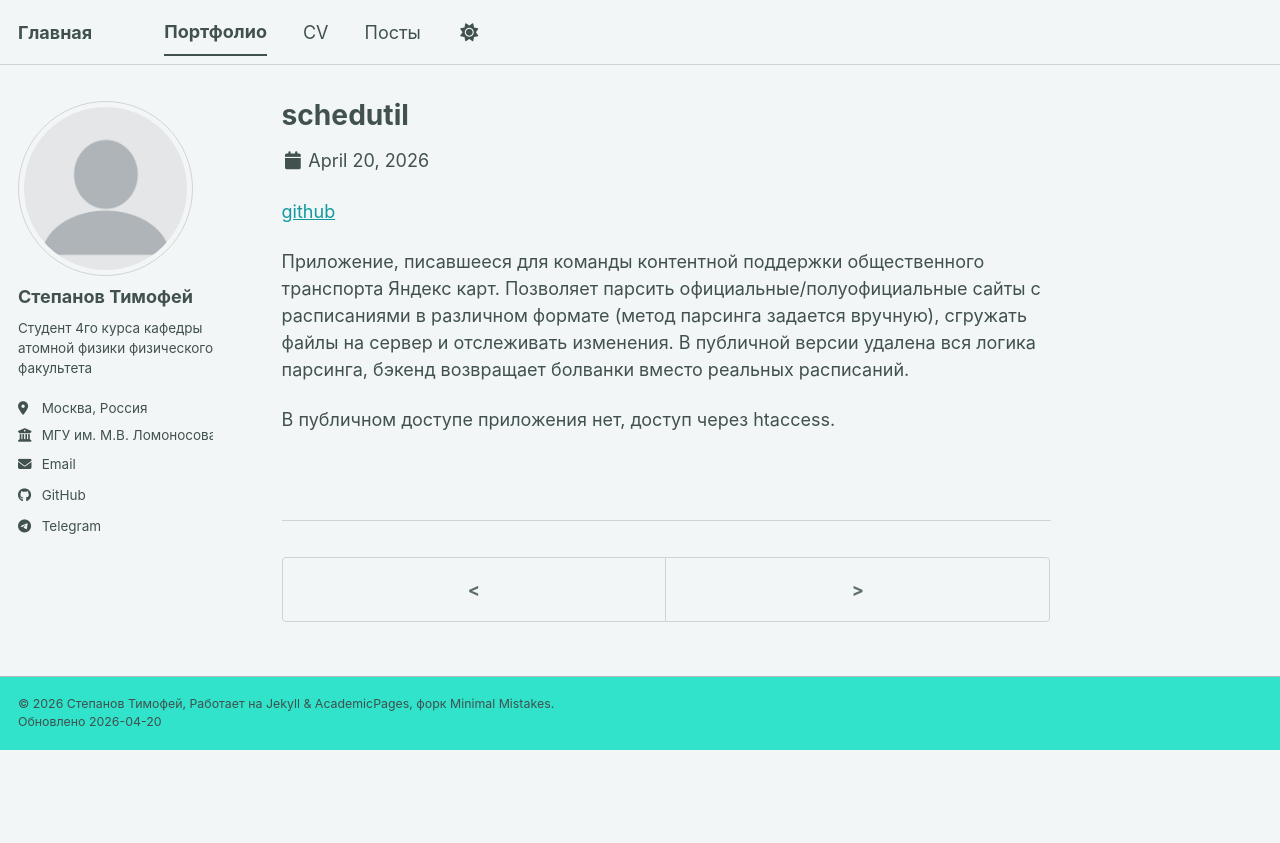
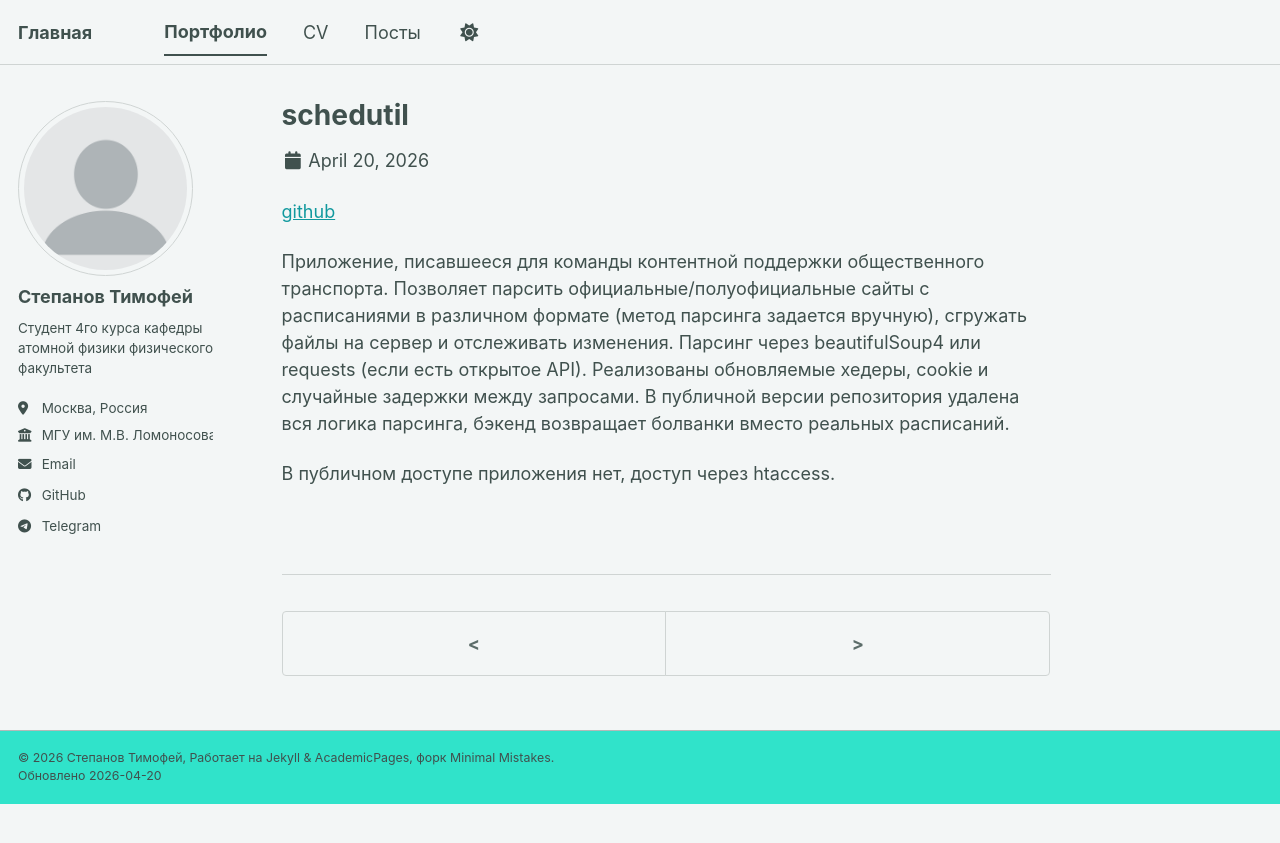
Before and after one commit to spelltoad/spelltoad.github.io, a Jekyll site: the page built from _portfolio/portfolio-2.md, in a window 1280 px wide. Shown: the top 843 px of the page. Built offline with Jekyll 4.4.1, drawn with Linux system fonts in a browser that asks for light colours; a script bundle is joined from its source files by our own code; library files that are not in the unit come from our copies.

Commit message:
update portfolio

```diff
--- a/_portfolio/portfolio-2.md
+++ b/_portfolio/portfolio-2.md
@@ -6,6 +6,6 @@ collection: portfolio
 
 [github](https://github.com/spelltoad/schedutilpublic)
 
-Приложение, писавшееся для команды контентной поддержки общественного транспорта Яндекс карт. Позволяет парсить официальные/полуофициальные сайты с расписаниями в различном формате (метод парсинга задается вручную), сгружать файлы на сервер и отслеживать изменения. В публичной версии удалена вся логика парсинга, бэкенд возвращает болванки вместо реальных расписаний.
+Приложение, писавшееся для команды контентной поддержки общественного транспорта. Позволяет парсить официальные/полуофициальные сайты с расписаниями в различном формате (метод парсинга задается вручную), сгружать файлы на сервер и отслеживать изменения. Парсинг через beautifulSoup4 или requests (если есть открытое API). Реализованы обновляемые хедеры, cookie и случайные задержки между запросами. В публичной версии репозитория удалена вся логика парсинга, бэкенд возвращает болванки вместо реальных расписаний.
 
 В публичном доступе приложения нет, доступ через htaccess.
```
Also changed, not shown: _portfolio/portfolio-5.md (added, +9 -0 lines).
